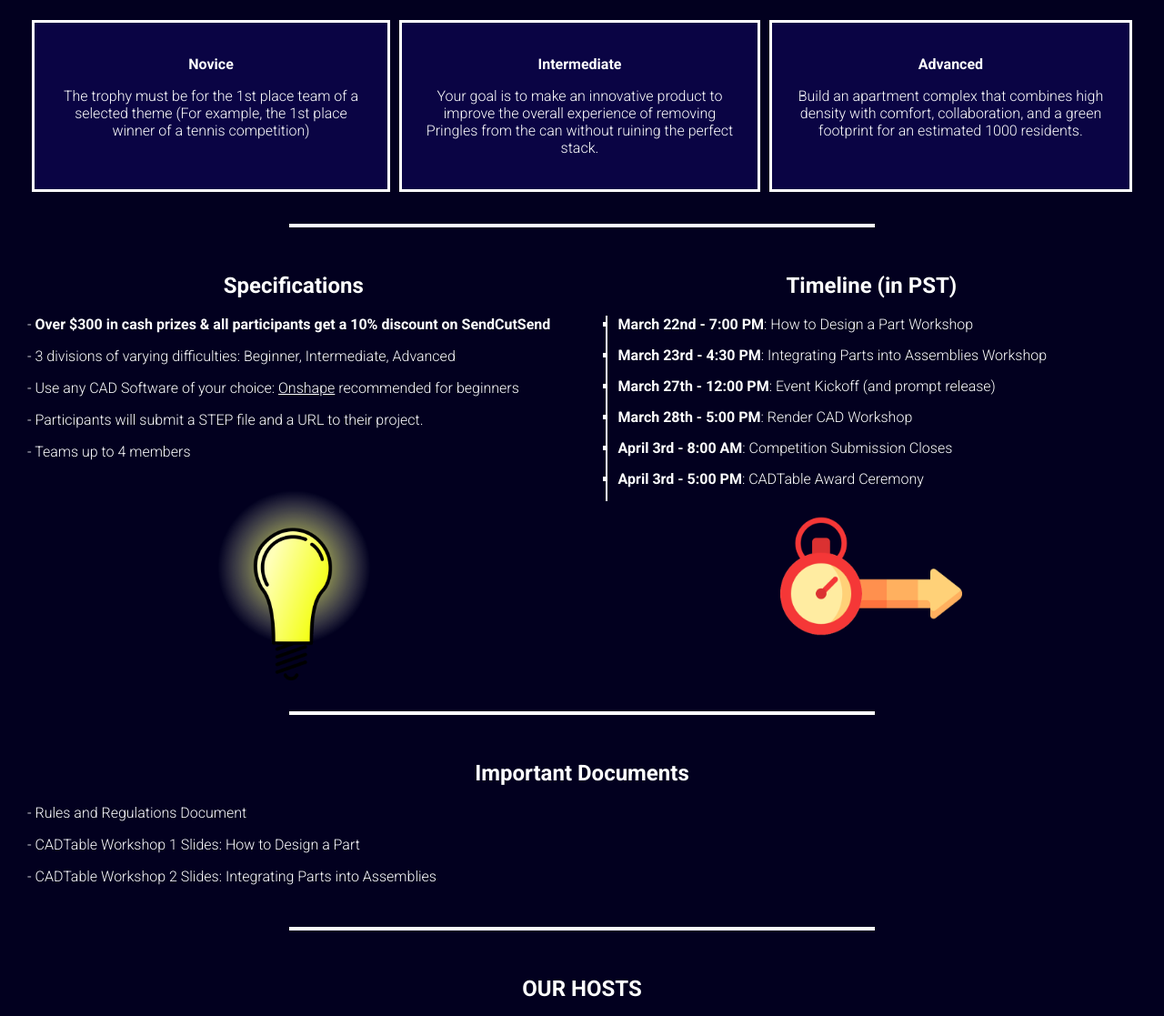
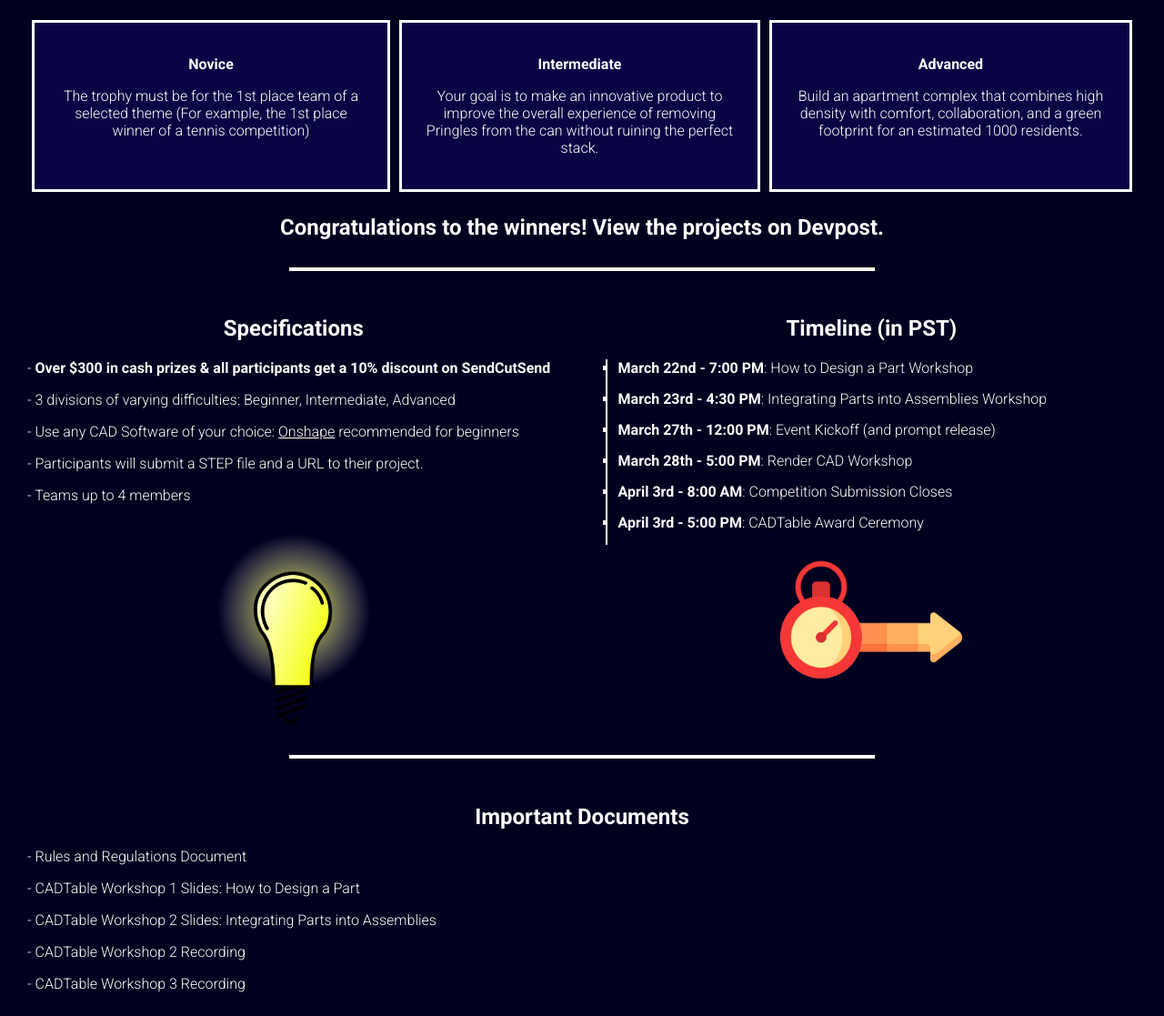
Before and after one commit to HiiDeff/cadtable.github.io, a plain HTML site: page index.html in a window 1280 px wide. Shown: the part 1345-2462 px from the top of the page at 91% size. Drawn offline with Linux system fonts and the light colour scheme.

Commit message:
update website

```diff
--- a/index.html
+++ b/index.html
@@ -65,6 +65,8 @@
           <p>Build an apartment complex that combines high density with comfort, collaboration, and a green footprint for an estimated 1000 residents.</p>
         </div>
       </div>
+
+      <h2 style="margin-bottom: 0px;"><a href="https://cadtable.devpost.com/project-gallery">Congratulations to the winners! View the projects on Devpost.</a></h2>
     </div>
 
     <div class="flex" style="width: 100%;"><div class="line" style="width: 50% !important;"></div></div>
@@ -104,6 +106,8 @@
       <p>- <a href="https://docs.google.com/document/d/1XhxTZnfQ7cL2N7FQwRKhYvc-6GluE7VTgV80cBU30Cs/edit?usp=sharing">Rules and Regulations Document</a></p>
       <p>- <a href="https://docs.google.com/presentation/d/1lyGu9uIWYU_p5RNYMhglJ46NbLYOU9JyzCppw3JwHWU/edit?usp=sharing">CADTable Workshop 1 Slides: How to Design a Part</a></p>
       <p>- <a href="https://docs.google.com/presentation/d/1ieof9E7yd6-AHLZ6FaiesrRvYmptWKUD463zKN47eZA/edit?usp=sharing">CADTable Workshop 2 Slides: Integrating Parts into Assemblies</a></p>
+      <p>- <a href="https://www.youtube.com/watch?v=Fg8-kblLP8o">CADTable Workshop 2 Recording</a></p>
+      <p>- <a href="https://www.youtube.com/watch?v=ybXjqJI4S9M">CADTable Workshop 3 Recording</a></p>
     </div>
 
     <div class="flex" style="width: 100%;"><div class="line" style="width: 50% !important;"></div></div>
```
